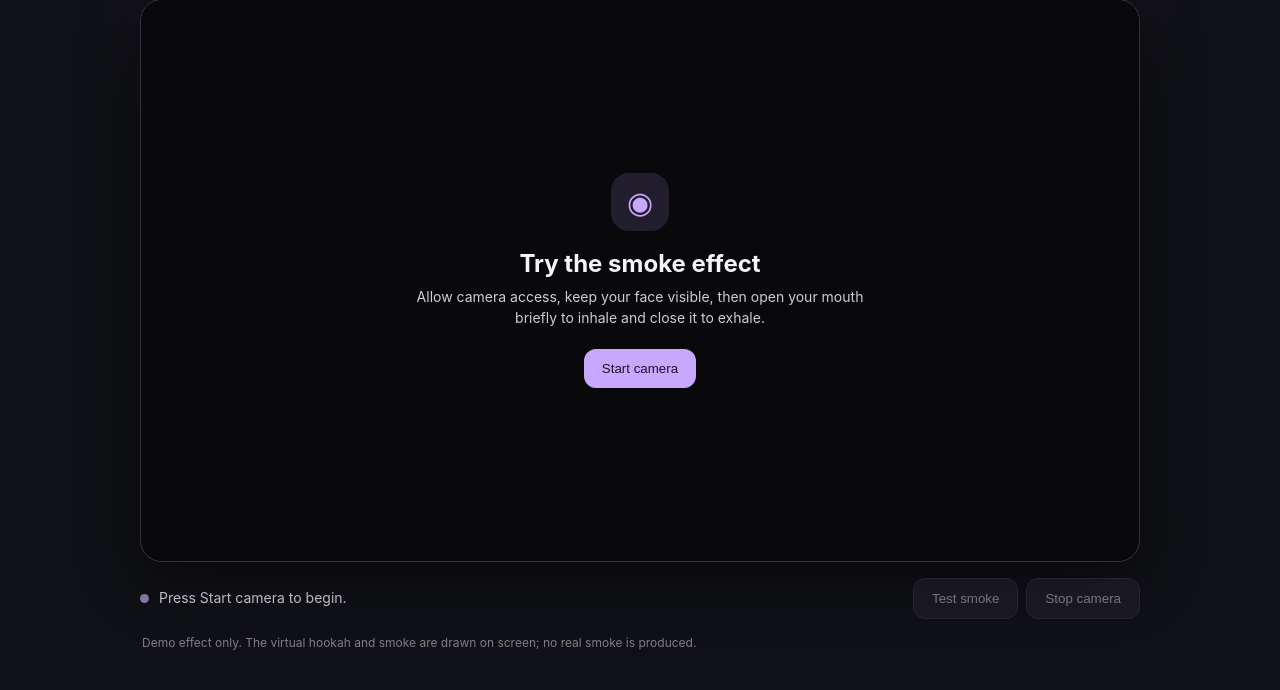
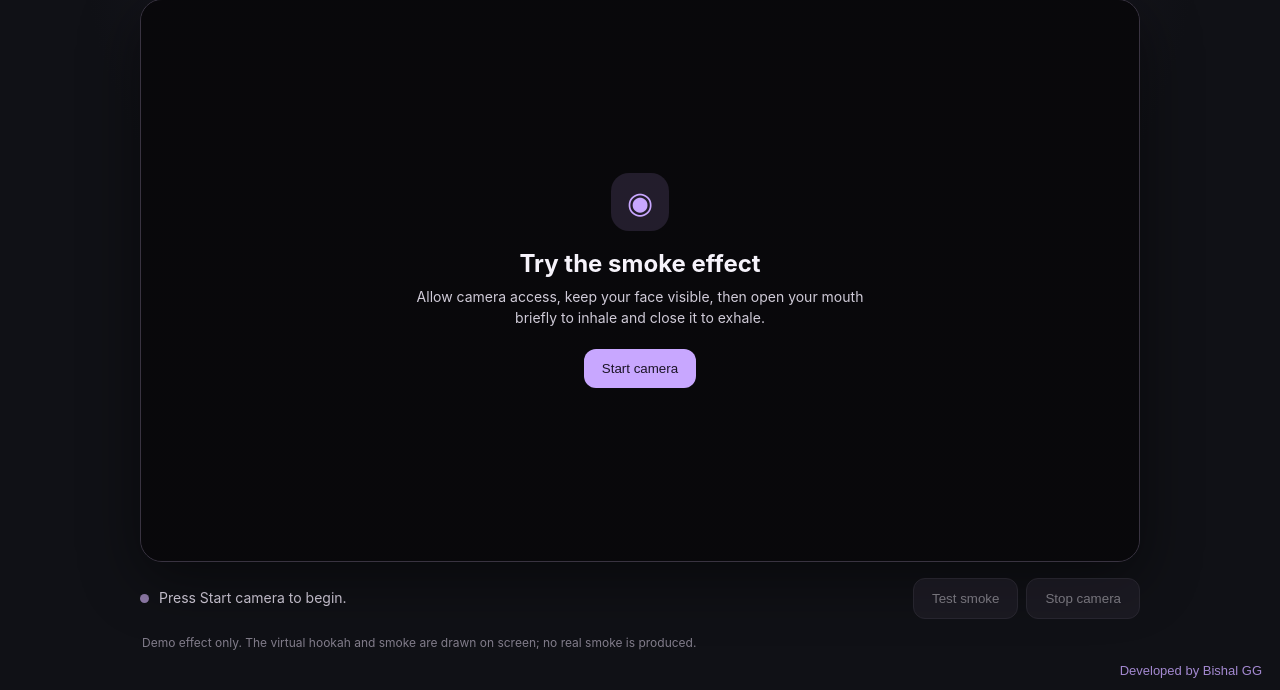
Before and after one commit to bihsla/ar-hookah-project, a PHP site: page / in a window 1280 px wide. Shown: the part 110-800 px from the top of the page. Run offline with PHP 8.4, Linux system fonts and the light colour scheme.

Commit message:
Update index.php

```diff
--- a/index.php
+++ b/index.php
@@ -45,3 +45,14 @@ session_start();
   <script type="module" src="script.js"></script>
 </body>
 </html>
+<div style="
+    position: fixed;
+    bottom: 12px;
+    right: 18px;
+    color: #c8a7ff;
+    font-size: 13px;
+    font-family: Arial, sans-serif;
+    opacity: 0.8;
+">
+    Developed by Bishal GG
+</div>
```
